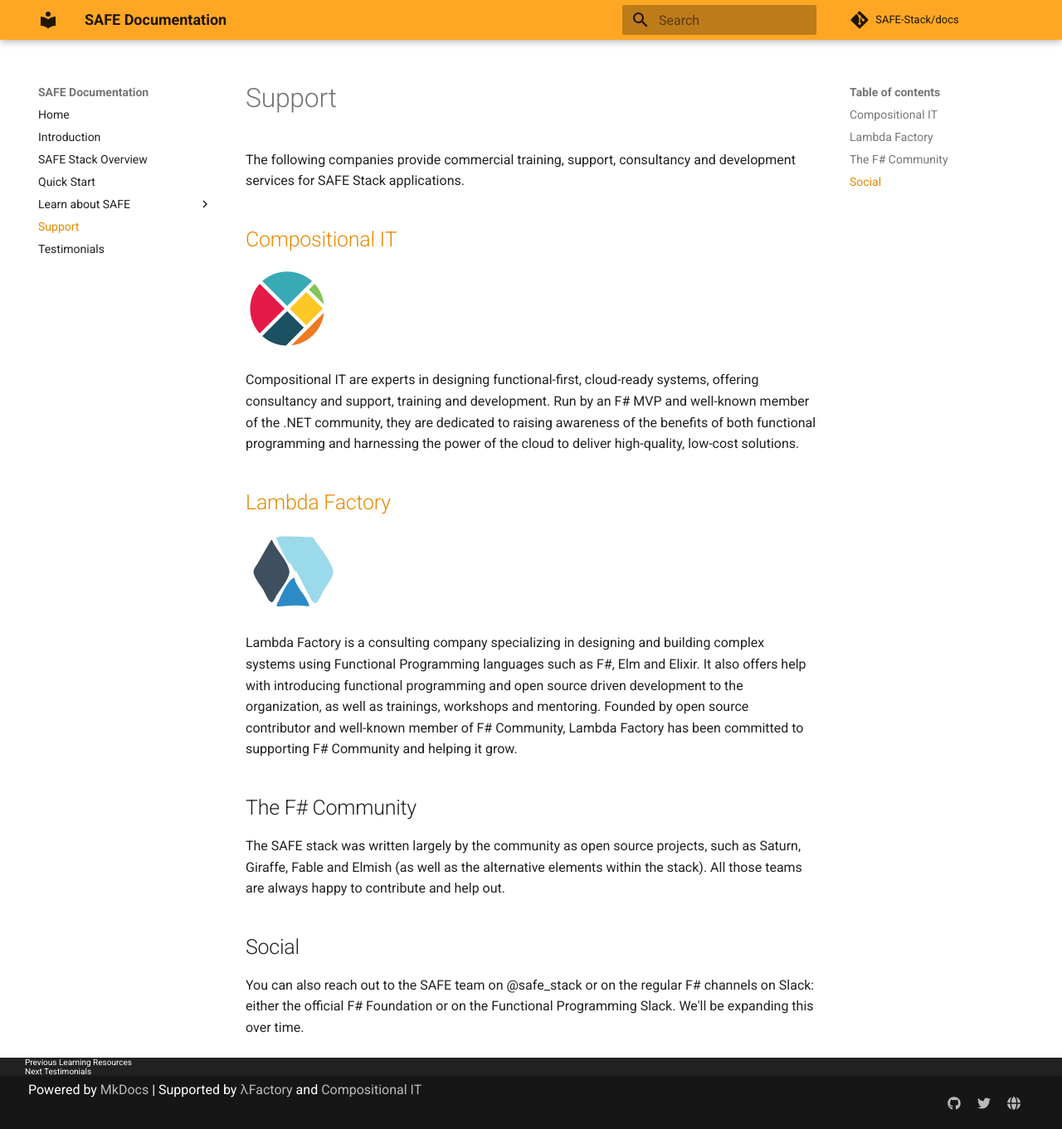
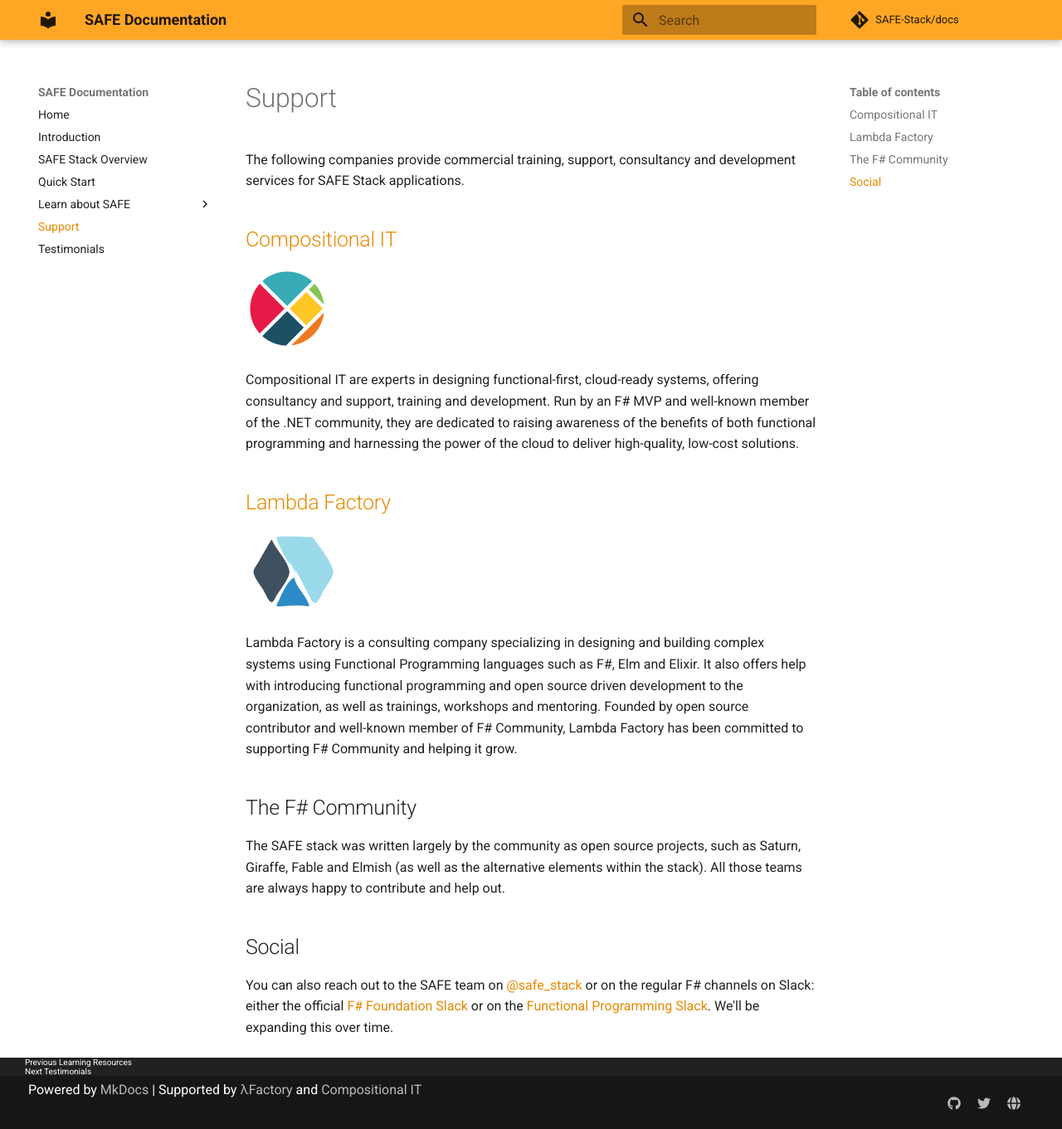
Before and after one commit to SAFE-Stack/docs, an MkDocs documentation site: the page built from docs/support.md, in a window 1280 px wide and 1361 px high. Shown: the whole window at 83% size. Built offline with MkDocs 1.6.1 and Material for MkDocs 9.7.7, drawn with Linux system fonts in a browser that asks for light colours; comment, search, counter and statistics services are not loaded; old or Windows-style settings are respelled for this version of MkDocs.

Commit message:
add links to twitter and slack

```diff
--- a/docs/support.md
+++ b/docs/support.md
@@ -14,4 +14,4 @@
 The SAFE stack was written largely by the community as open source projects, such as Saturn, Giraffe, Fable and Elmish (as well as the alternative elements within the stack). All those teams are always happy to contribute and help out.
 
 ## Social
-You can also reach out to the SAFE team on @safe_stack or on the regular F# channels on Slack: either the official F# Foundation or on the Functional Programming Slack. We'll be expanding this over time.
+You can also reach out to the SAFE team on [@safe_stack](https://twitter.com/safe_stack) or on the regular F# channels on Slack: either the official [F# Foundation Slack](https://fsharp.slack.com/messages/C04C6V0JH/?) or on the [Functional Programming Slack](https://functionalprogramming.slack.com/messages/C045LHLTH/). We'll be expanding this over time.
```
